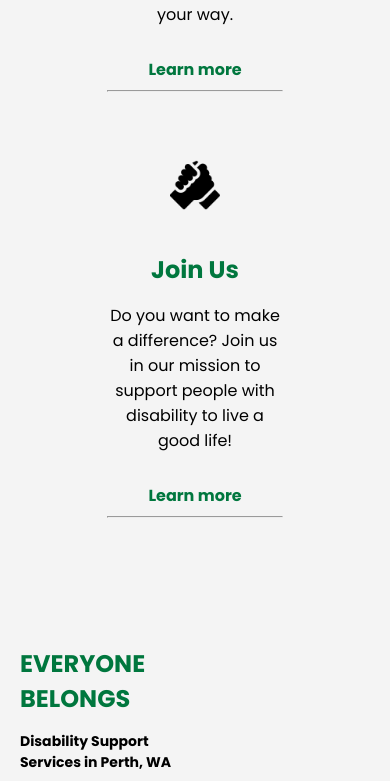
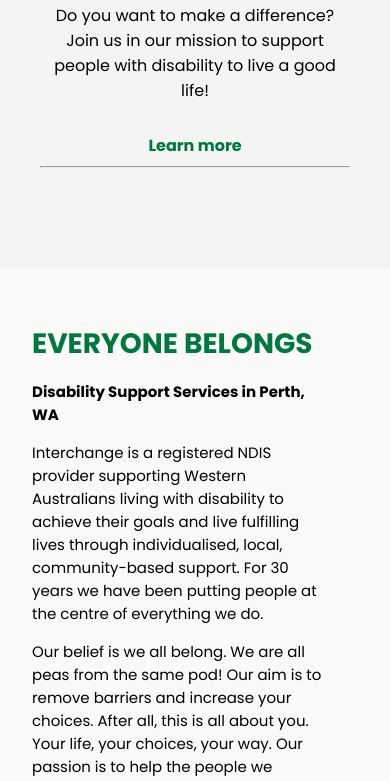
Before and after one commit to Uranw/HELPABLE, a plain HTML site: page index.html in a window 390 px wide. Shown: the part 5212-5993 px from the top of the page. Drawn offline with Linux system fonts and the light colour scheme.

Commit message:
Alignment Fixed for Home page

```diff
--- a/styles.css
+++ b/styles.css
@@ -932,21 +932,41 @@
         cursor: pointer;
         font-size: 1.1em;
     }
+    .container1 {
+        width: 100vw; /* Make the container fill the entire viewport width */
+        padding: 20px; /* Ensure padding remains consistent */
+        box-sizing: border-box; /* Ensure padding is included in the width */
+    }
 
+    .card {
+        flex: 1 1 100%; /* Make each card take up the full width */
+        margin-bottom: 20px; /* Add space between cards */
+    }
+
+
+    .section {
+        display: flex;
+        flex-wrap: wrap;
+        align-items: center;
+        justify-content: space-between;
+        margin: 2rem 0;
+        padding: 2rem;
+        background-color: #f9f9f9;
+    }
     .text-content {
         width: 90%; /* Full width for text content */
         margin-bottom: 20px; /* Space between text and video */
+
     }
-
     .text-content h2 {
         color: #00773e;
         margin-bottom: 15px;
-        font-size: 24px;
+        font-size: 28px;
     }
 
     .text-content p {
         margin-bottom: 15px;
-        font-size: 14px;
+        font-size: 15px;
     }
 
     .read-more {
```
